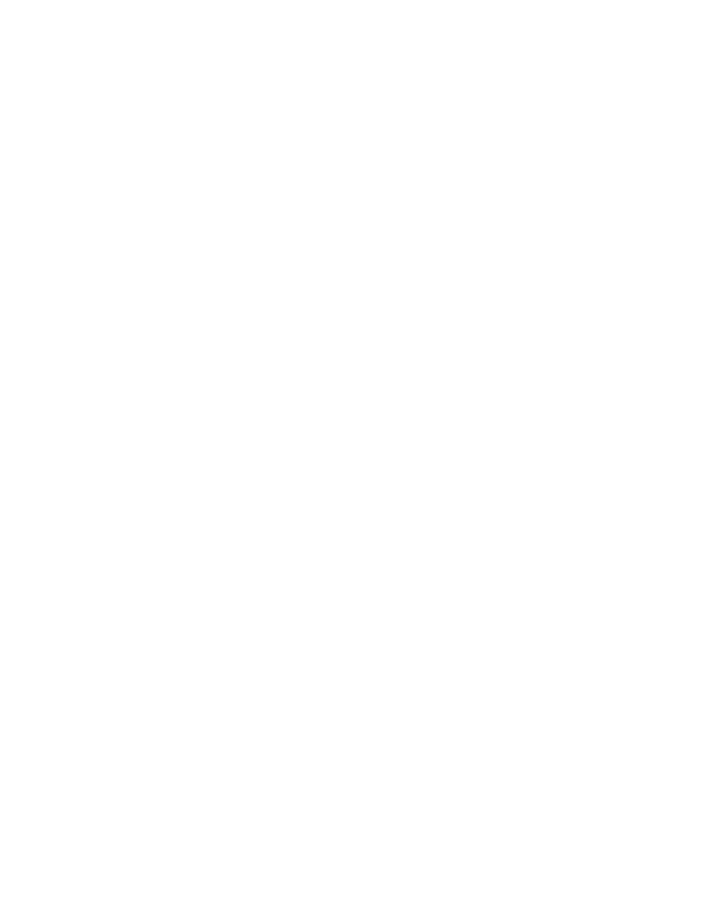
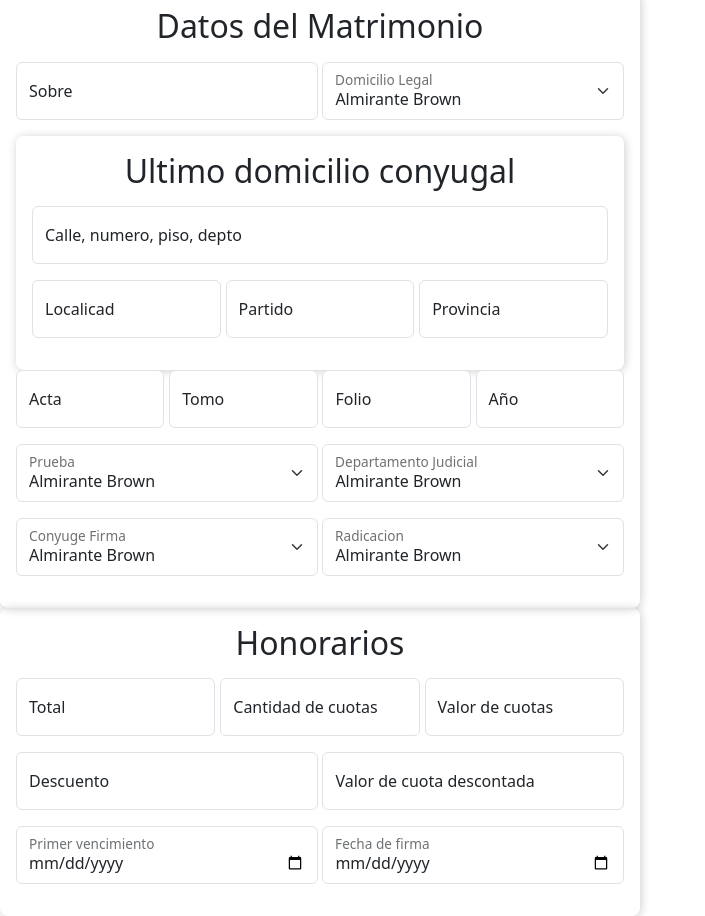
Before and after one commit to SirNando/webdev-tdv-accessonline, a React (Vite) app in the folder react/: page / in a window 1280 px wide. Shown: the part 1600-2516 px from the top of the page, without its empty margins (0-705 px from the left). Before the commit the page ends 1591 px from the top, so only its background shows below. Built offline with nearby package versions, Linux system fonts and the light colour scheme.

Commit message:
Added a few more sections

```diff
--- a/react/src/views/Form.jsx
+++ b/react/src/views/Form.jsx
@@ -1,6 +1,8 @@
 import ParteActora from "./includes/ParteActora";
 import ParteDemandada from "./includes/ParteDemandada";
 import Escritos from "./includes/Escritos";
+import DatosDelMatrimonio from "./includes/DatosMatrimonio";
+import Honorarios from "./includes/Honorarios";
 
 const Form = () => {
   return (
@@ -8,6 +10,8 @@
       <ParteActora></ParteActora>
       <ParteDemandada></ParteDemandada>
       <Escritos></Escritos>
+      <DatosDelMatrimonio></DatosDelMatrimonio>
+      <Honorarios></Honorarios>
     </>
   );
 };
--- a/react/src/views/includes/DatosMatrimonio.jsx
+++ b/react/src/views/includes/DatosMatrimonio.jsx
@@ -0,0 +1,69 @@
+import Section from "../UI/Section";
+import SectionGroup from "../UI/SectionGroup";
+import Input from "../UI/Input";
+import Select from "../UI/Select";
+
+const DatosDelMatrimonio = () => {
+  const domiciliosLegales = [
+    { label: "Almirante Brown", value: "moron" },
+    { label: "Arieta 3223", value: "san justo" },
+  ];
+
+  const pruebaOptions = [
+    { label: "Almirante Brown", value: "moron" },
+    { label: "Arieta 3223", value: "san justo" },
+  ];
+
+  const deptoJudicialOptions = [
+    { label: "Almirante Brown", value: "moron" },
+    { label: "Arieta 3223", value: "san justo" },
+  ];
+
+  const conyugeFirmaOptions = [
+    { label: "Almirante Brown", value: "moron" },
+    { label: "Arieta 3223", value: "san justo" },
+  ];
+
+  const radicacionOptions = [
+    { label: "Almirante Brown", value: "moron" },
+    { label: "Arieta 3223", value: "san justo" },
+  ];
+
+  return (
+    <Section title="Datos del Matrimonio">
+      <SectionGroup>
+        <Input label="Sobre"></Input>
+        <Select label="Domicilio Legal" options={domiciliosLegales}></Select>
+      </SectionGroup>
+      <Section title="Ultimo domicilio conyugal">
+        <SectionGroup>
+          <Input label="Calle, numero, piso, depto"></Input>
+        </SectionGroup>
+        <SectionGroup>
+          <Input label="Localicad"></Input>
+          <Input label="Partido"></Input>
+          <Input label="Provincia"></Input>
+        </SectionGroup>
+      </Section>
+      <SectionGroup>
+        <Input label="Acta"></Input>
+        <Input label="Tomo"></Input>
+        <Input label="Folio"></Input>
+        <Input label="Año"></Input>
+      </SectionGroup>
+      <SectionGroup>
+        <Select label="Prueba" options={pruebaOptions}></Select>
+        <Select
+          label="Departamento Judicial"
+          options={deptoJudicialOptions}
+        ></Select>
+      </SectionGroup>
+      <SectionGroup>
+        <Select label="Conyuge Firma" options={conyugeFirmaOptions}></Select>
+        <Select label="Radicacion" options={radicacionOptions}></Select>
+      </SectionGroup>
+    </Section>
+  );
+};
+
+export default DatosDelMatrimonio;
--- a/react/src/views/includes/Honorarios.jsx
+++ b/react/src/views/includes/Honorarios.jsx
@@ -0,0 +1,25 @@
+import Section from "../UI/Section";
+import Input from "../UI/Input";
+import SectionGroup from "../UI/SectionGroup";
+
+const Honorarios = () => {
+    return (
+        <Section title="Honorarios">
+            <SectionGroup>
+            <Input label="Total"></Input>
+            <Input label="Cantidad de cuotas"></Input>
+            <Input label="Valor de cuotas"></Input>
+            </SectionGroup>
+            <SectionGroup>
+            <Input label="Descuento"></Input>
+            <Input label="Valor de cuota descontada"></Input>
+            </SectionGroup>
+            <SectionGroup>
+            <Input label="Primer vencimiento" type="date"></Input>
+            <Input label="Fecha de firma" type="date"></Input>
+            </SectionGroup>
+        </Section>
+    )
+}
+
+export default Honorarios;
```
